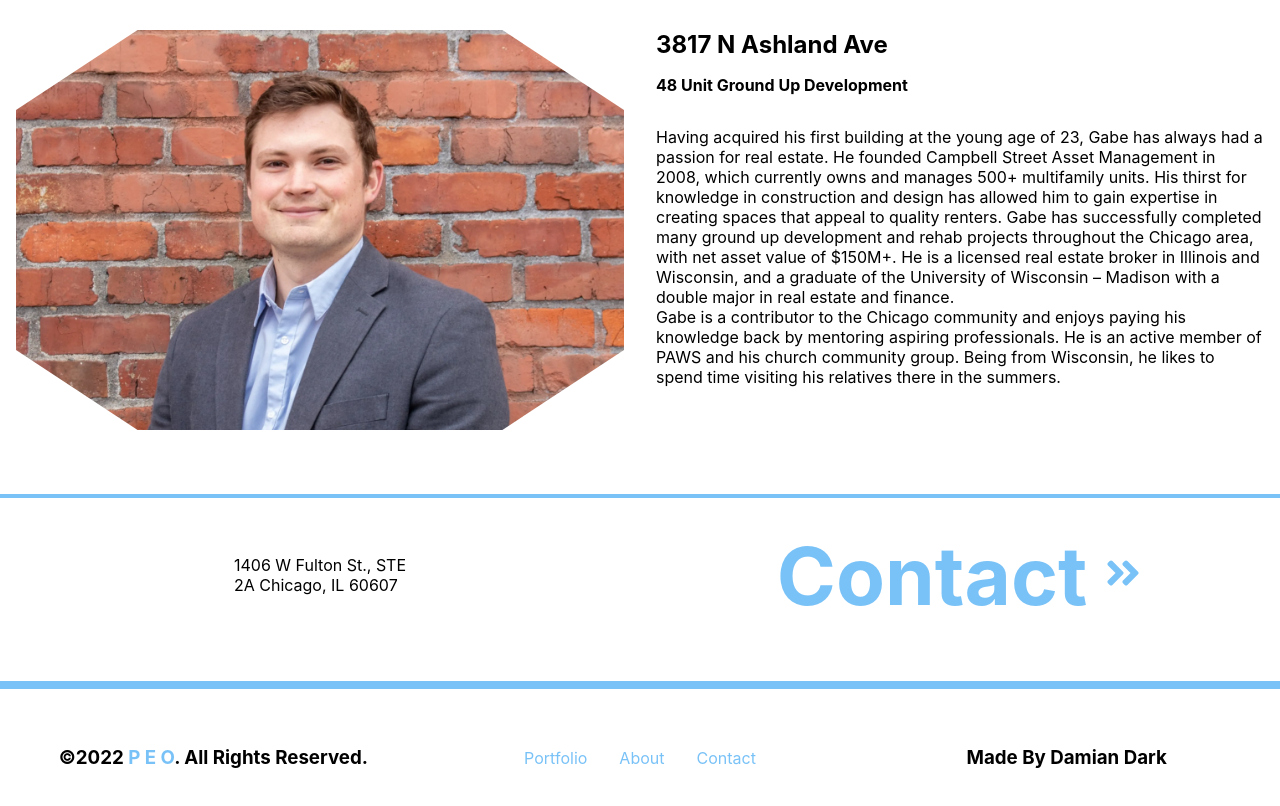
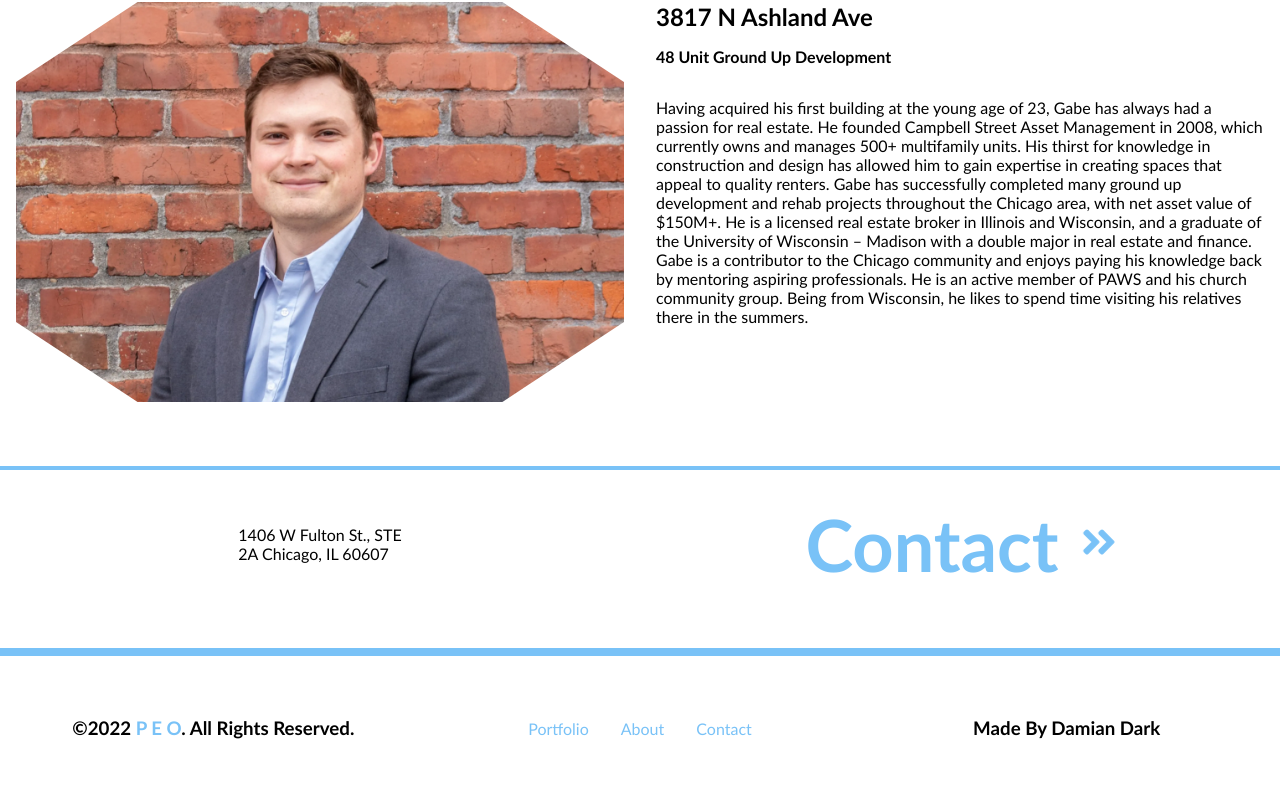
Before and after one commit to damaluku/estate-app, a Next.js app: page /about in a window 1280 px wide. Shown: the part 2793-3599 px from the top of the page. Built offline with nearby package versions, Linux system fonts and the light colour scheme.

Commit message:
navbar animations added and footer animation added

```diff
--- a/styles/Footer.module.css
+++ b/styles/Footer.module.css
@@ -17,12 +17,33 @@
 }
 
 .contactLink a h1 {
-  font-size: clamp(2.5rem, 5rem, 6.8rem);
+  font-size: clamp(2.5rem, 4.5rem, 5.5rem);
 }
 
 .contactLink a svg {
   font-size: clamp(2rem, 2.5rem, 3rem);
   margin-left: 1rem;
+  animation: arrow 1.5s ease-in-out;
+  animation-fill-mode: forwards;
+  animation-iteration-count: infinite;
+}
+
+@keyframes arrow {
+  0% {
+    transform: translateX(0);
+  }
+  20% {
+    transform: translateX(5px);
+  }
+  40% {
+    transform: translateX(0);
+  }
+  80% {
+    transform: translateX(7px);
+  }
+  100% {
+    transform: translateX(0);
+  }
 }
 
 .rightsLink {
--- a/styles/Navbar.module.css
+++ b/styles/Navbar.module.css
@@ -22,10 +22,10 @@
   overflow: hidden;
   transition: all 0.2s ease-in-out;
   box-shadow: 2px 2px 3px 2px black;
-  transition: all 0.2s ease-in;
+  transition: all 0.5s ease-in;
 }
 .logo:hover {
-  transform: scale(1.1);
+  transform: scale(1.1) rotate(360deg);
 }
 
 .nav img {
@@ -45,6 +45,12 @@
 }
 .nav ul li:hover {
   transform: scale(1.1);
+}
+.nav ul li a:active {
+  color: var(--secondary);
+}
+.nav ul li a.active {
+  color: var(--secondary);
 }
 
 .nav ul li a,
--- a/styles/globals.css
+++ b/styles/globals.css
@@ -11,6 +11,7 @@ body {
   -webkit-font-smoothing: antialiased;
   -moz-osx-font-smoothing: grayscale;
   scroll-snap-type: proximity;
+  font-family: "Gill Sans", "Gill Sans MT", Calibri, "Trebuchet MS", sans-serif;
 }
 
 * {
```
